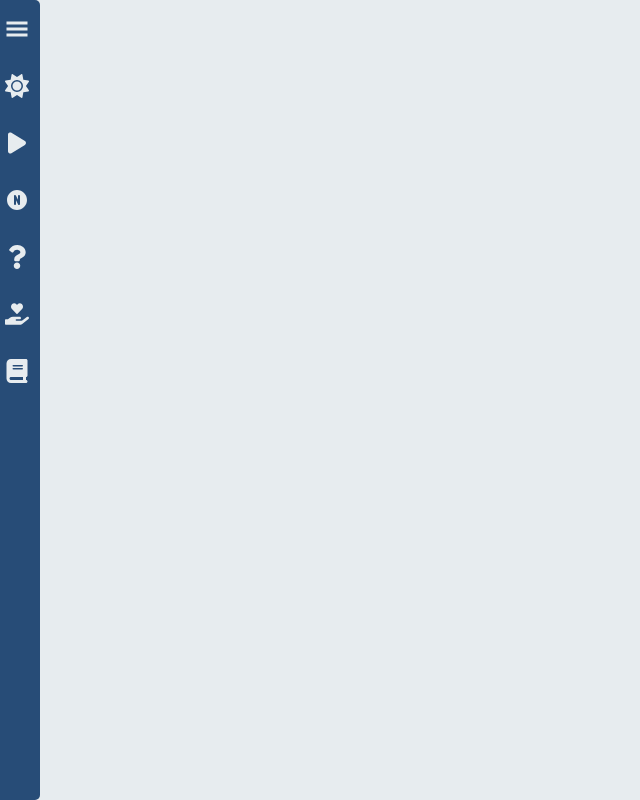
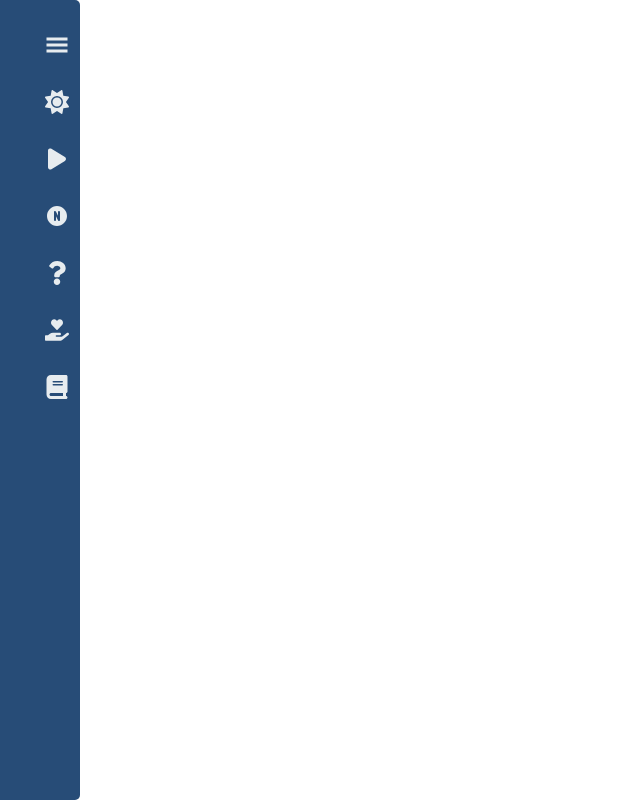
Before and after one commit to diegosales30/biblia-narrada, a Next.js app: page / in a window 1280 px wide. Shown: the whole page, without its empty margins (0-640 px from the left). Built offline with nearby package versions, Linux system fonts and the light colour scheme.

Commit message:
refactor: add contexto para dark e ligh mode global

```diff
--- a/src/app/layout.js
+++ b/src/app/layout.js
@@ -1,8 +1,7 @@
 import { Inter } from "next/font/google";
 
-import "./globals.css";
+// import "./globals.css";
 import Provider from "@/context";
-
 const inter = Inter({ subsets: ["latin"] });
 
 export const metadata = {
@@ -15,7 +14,7 @@
   return (
     <html lang="pt-br">
       <Provider>
-        <body className={inter.className}>{children}</body>
+        <body >{children}</body>
       </Provider>
     </html>
   );
```
